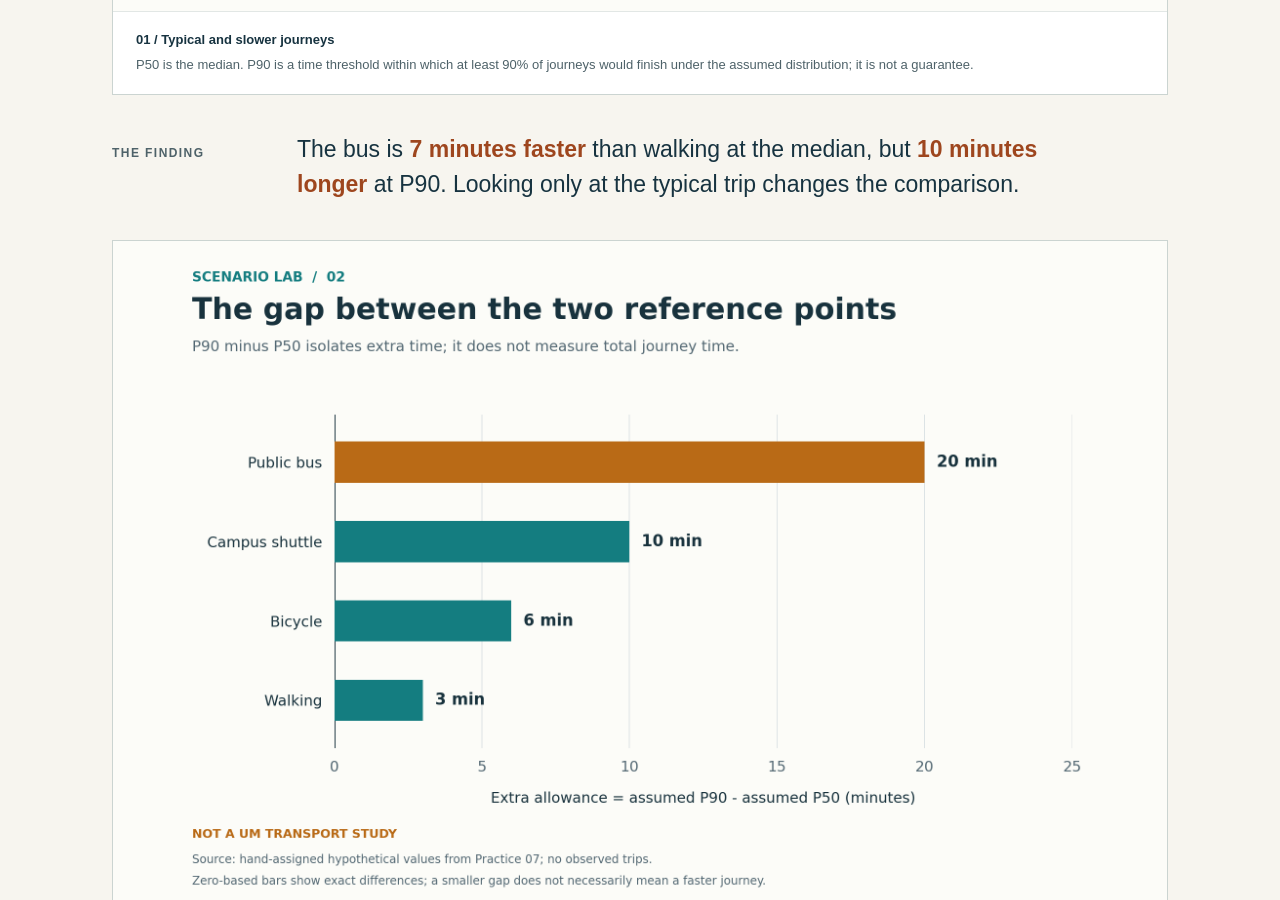
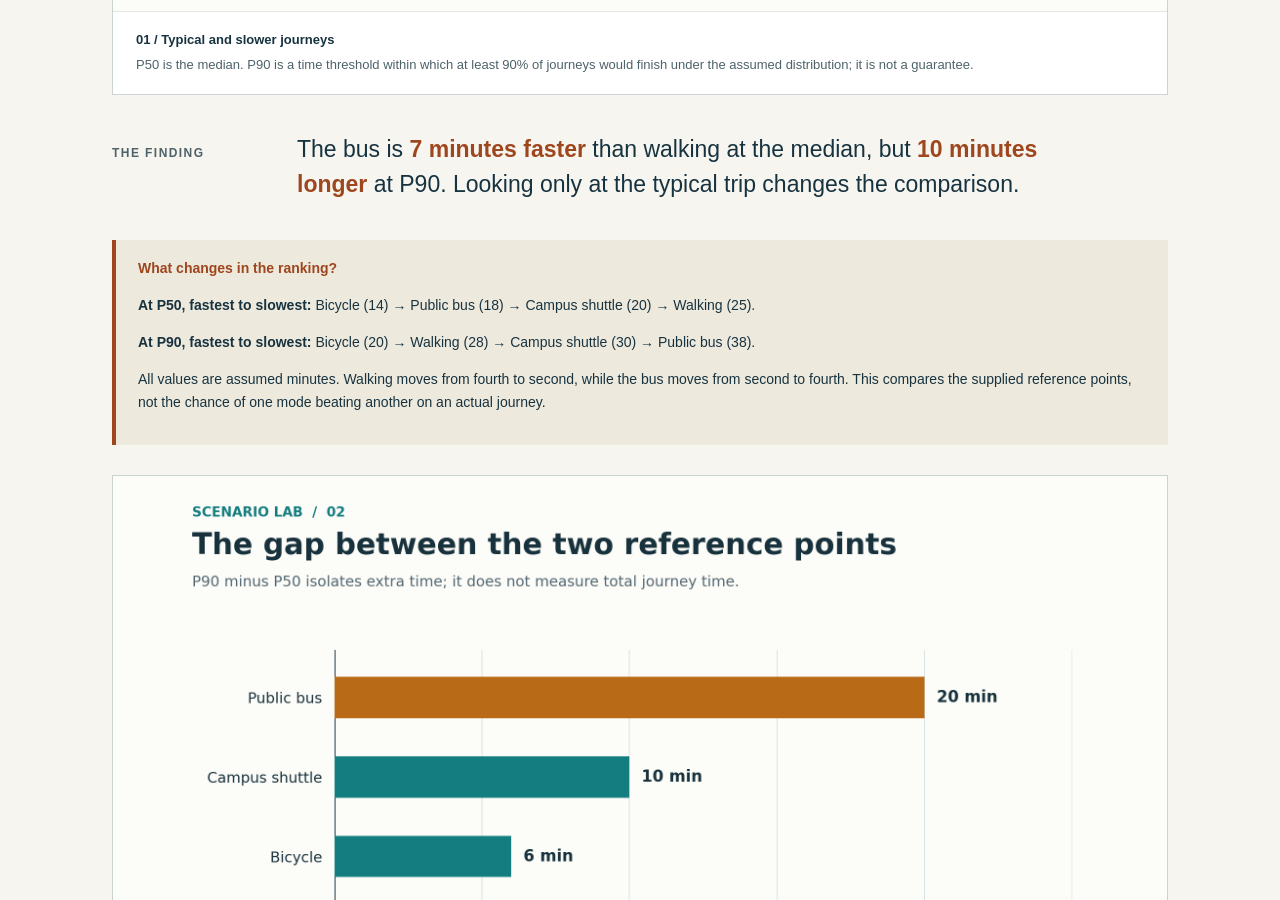
Before and after one commit to zzc1565545/data-science-portfolio, a Jekyll site: the page built from index.md, in a window 1280 px wide and 900 px high, scrolled down 1737 px. Built offline with Jekyll 4.4.1, drawn with Linux system fonts in a browser that asks for light colours.

Commit message:
Clarify complete rankings after an explicitly AI-simulated reader review

```diff
--- a/index.md
+++ b/index.md
@@ -20,6 +20,12 @@ layout: default
     <figcaption><span>01 / Typical and slower journeys</span> P50 is the median. P90 is a time threshold within which at least 90% of journeys would finish under the assumed distribution; it is not a guarantee.</figcaption>
   </figure>
   <div class="finding"><p class="label">The finding</p><p>The bus is <strong>7 minutes faster</strong> than walking at the median, but <strong>10 minutes longer</strong> at P90. Looking only at the typical trip changes the comparison.</p></div>
+  <aside class="data-note" aria-labelledby="ranking-title">
+    <strong id="ranking-title">What changes in the ranking?</strong>
+    <p><b>At P50, fastest to slowest:</b> Bicycle (14) → Public bus (18) → Campus shuttle (20) → Walking (25).</p>
+    <p><b>At P90, fastest to slowest:</b> Bicycle (20) → Walking (28) → Campus shuttle (30) → Public bus (38).</p>
+    <p>All values are assumed minutes. Walking moves from fourth to second, while the bus moves from second to fourth. This compares the supplied reference points, not the chance of one mode beating another on an actual journey.</p>
+  </aside>
   <figure class="secondary">
     <img src="assets/extra-allowance.png" alt="Bar chart of the assumed P90 minus P50 time allowance: public bus 20 minutes, campus shuttle 10, bicycle 6, walking 3. These gaps do not describe the complete distributions." width="2160" height="1368" loading="lazy">
     <figcaption><span>02 / Extra allowance beyond typical time</span> Sorting the gaps makes the additional allowance easy to compare. A short gap does not establish low variance or eliminate extreme delays.</figcaption>
```
Also changed, not shown: PEER_REVIEW.md (+19 -0 lines).
